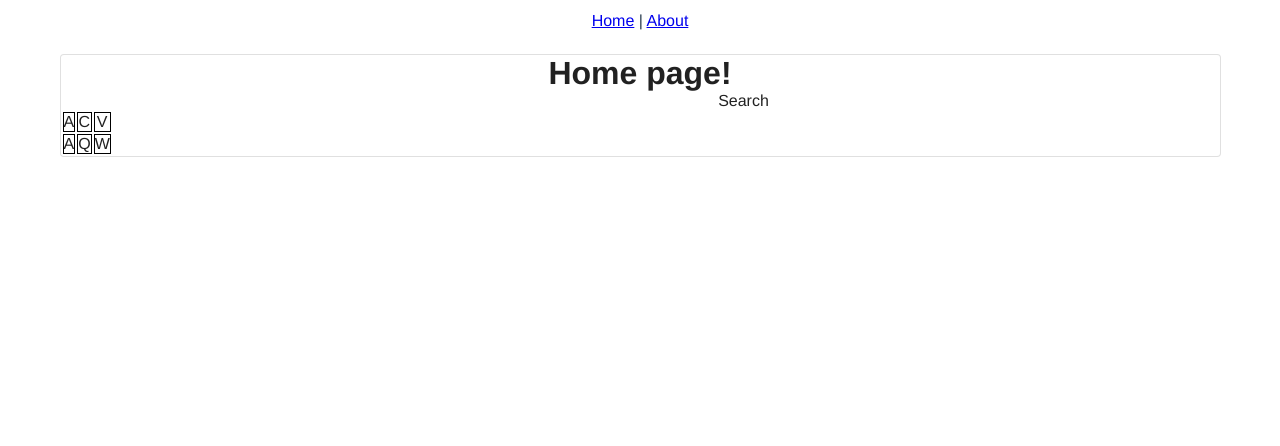
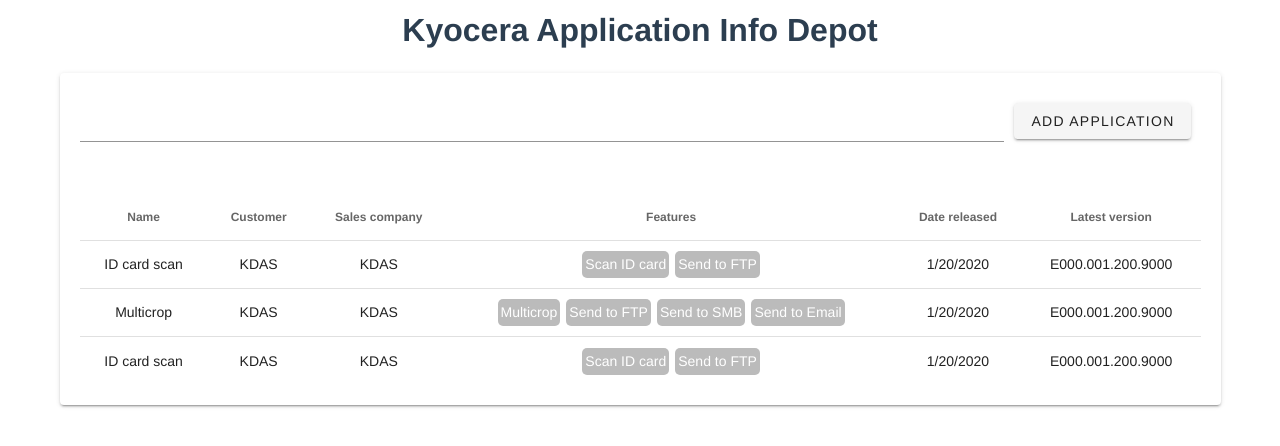
Before and after one commit to aljonalinabon/aid, a Vue app in the folder webui/: page /#/ in a window 1280 px wide. Shown: the top 446 px of the page. Built offline with nearby package versions, Linux system fonts and the light colour scheme.

Commit message:
Added tables

```diff
--- a/webui/src/components/application/ApplicationList.vue
+++ b/webui/src/components/application/ApplicationList.vue
@@ -1,28 +1,92 @@
 <template>
-  <div>
-    <table>
-      <tr>
-        <td>A</td>
-        <td>C</td>
-        <td>V</td>
-      </tr>
-      <tr>
-        <td>A</td>
-        <td>Q</td>
-        <td>W</td>
-      </tr>
-    </table>
-  </div>
+  <v-simple-table>
+    <template v-slot:default>
+      <thead>
+        <tr>
+          <th class="text-left">Name</th>
+          <th class="text-left">Customer</th>
+          <th class="text-left">Sales company</th>
+          <th class="text-left">Features</th>
+          <th class="text-left">Date released</th>
+          <th class="text-left">Latest version</th>
+        </tr>
+      </thead>
+      <tbody>
+        <tr v-for="app in applications" :key="app.name">
+          <td>{{ app.name }}</td>
+          <td>{{ app.customer }}</td>
+          <td>{{ app.sc }}</td>
+          <td> <span class="feature-item" v-for="feature in app.features" :key="feature"> {{feature}}</span> </td>
+          <td>{{ app.date }}</td>
+          <td>{{ app.latest_version }}</td>
+        </tr>
+      </tbody>
+    </template>
+  </v-simple-table>
 </template>
 
 <script>
 export default {
-  name: 'ApplicationList'
+  name: 'ApplicationList',
+  data() {
+    return {
+      applications: []
+    }
+  },
+  created() {
+    this.applications = [
+      {
+        name: 'ID card scan',
+        customer: 'KDAS',
+        sc: 'KDAS',
+        features: [
+          "Scan ID card",
+          "Send to FTP"
+        ],
+        date: "1/20/2020",
+        latest_version: 'E000.001.200.9000'
+      },
+
+      {
+        name: 'Multicrop',
+        customer: 'KDAS',
+        sc: 'KDAS',
+        features: [
+          "Multicrop",
+          "Send to FTP",
+          "Send to SMB",
+          "Send to Email"
+        ],
+        date: "1/20/2020",
+        latest_version: 'E000.001.200.9000'
+      },
+      {
+        name: 'ID card scan',
+        customer: 'KDAS',
+        sc: 'KDAS',
+        features: [
+          "Scan ID card",
+          "Send to FTP"
+        ],
+        date: "1/20/2020",
+        latest_version: 'E000.001.200.9000'
+      }
+    ]
+  }
 }
 </script>
 
 <style>
-  td {
-    border: 1px solid black;
-  }
+.feature-item {
+  background: #bbb;
+  color: white;
+  margin: 3px;
+  padding: 3px;
+  display: inline-block;
+  border-radius: 5px;
+}
+.feature-item:hover {
+  background: #999;
+  cursor: pointer;
+}
 </style>
--- a/webui/src/components/application/SearchApplication.vue
+++ b/webui/src/components/application/SearchApplication.vue
@@ -1,8 +1,8 @@
 <template>
-  <div>
-    <input type="text">
-    <button>Search</button>
-  </div>
+  <form class="flex align-end" style="height: 100px">
+    <v-text-field single-line></v-text-field>
+    <v-btn style="margin: 10px;" primary>Add application</v-btn>
+  </form>
 </template>
 
 <script>
@@ -12,5 +12,8 @@
 </script>
 
 <style>
+	form {
+		display: flex;
+	}
 
 </style>
--- a/webui/src/router/index.js
+++ b/webui/src/router/index.js
@@ -1,6 +1,7 @@
-import Vue from 'vue'
-import VueRouter from 'vue-router'
-import Home from '../views/Home.vue'
+import Vue from 'vue';
+import VueRouter from 'vue-router';
+import Home from '../views/Home.vue';
+import AppInfoForm from '../components/application/AppInfoForm';
 
 Vue.use(VueRouter)
 
@@ -11,17 +12,34 @@
     component: Home
   },
   {
+    path: '/application',
+    name: 'Application',
+    component: AppInfoForm,
+    // children: [
+    //   {
+    //     path: '/:id',
+    //     name: 'ApplicationInfo',
+    //     component: AppInfoForm
+    //   }
+    // ]
+  },
+  {
     path: '/about',
     name: 'About',
     // route level code-splitting
     // this generates a separate chunk (about.[hash].js) for this route
     // which is lazy-loaded when the route is visited.
     component: () => import(/* webpackChunkName: "about" */ '../views/About.vue')
+  },
+  {
+    path: '*',
+    name: 'PageNotFound',
+    component: () => ('../views/PageNotFound.vue')
   }
 ]
 
 const router = new VueRouter({
-  mode: 'history',
+  // mode: 'history',
   routes
 })
 
--- a/webui/src/views/Home.vue
+++ b/webui/src/views/Home.vue
@@ -1,6 +1,5 @@
 <template>
   <div class="home">
-    <h1>Home page!</h1>
     <SearchApplication />
     <ApplicationList />
   </div>
--- a/webui/src/views/navigation/Header.vue
+++ b/webui/src/views/navigation/Header.vue
@@ -1,8 +1,9 @@
 <template>
   <div class="header">
     <div id="nav">
-      <router-link to="/">Home</router-link> |
-      <router-link to="/about">About</router-link>
+      <h1>Kyocera Application Info Depot</h1>
+      <!-- <router-link to="/">Home</router-link> |
+      <router-link to="/about">About</router-link> -->
     </div>
   </div>
 </template>
--- a/webui/src/views/navigation/Layout.vue
+++ b/webui/src/views/navigation/Layout.vue
@@ -8,7 +8,7 @@
       </v-row>
       <v-row>
         <v-col class="col-12">
-          <v-card outlined tile>
+          <v-card tile style="padding: 20px">
             <Body></Body>
           </v-card>
         </v-col>
```
Also changed, not shown: webui/src/views/PageNotFound.vue (added, +13 -0 lines).
